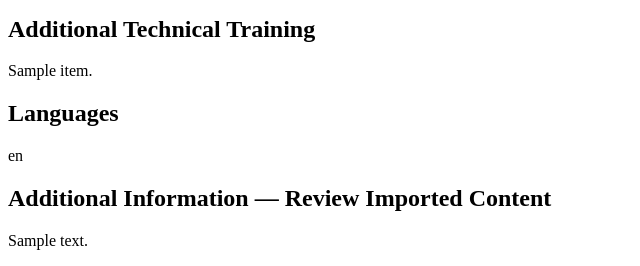
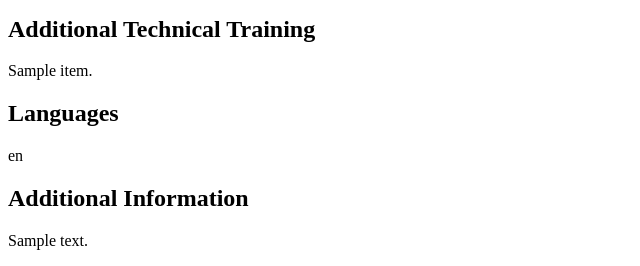
Before and after one commit to PabloAGMgithub/ResumeForge, a Python web app: template templates/harvard.html in a window 1280 px wide. Shown: the part 707-973 px from the top of the page, without its empty margins (0-640 px from the left). Run offline with Jinja, Linux system fonts and the light colour scheme; the template is opened without the code that fills it: most values are stand-ins (such as "Sample title", 1, 10 or a date in 2020).

Commit message:
Finalize CV template headings

```diff
--- a/templates/executive.html
+++ b/templates/executive.html
@@ -160,7 +160,7 @@
       {% elif block.type == 'projects' %}<section class="exec-section"><h2>Projects</h2><div class="exec-projects">{% for project in p.projects %}<div class="exec-project"><strong>{{ project.name }}</strong><div class="exec-muted">{{ project.technologies }}</div><p>{{ project.description }}</p></div>{% endfor %}</div></section>
       {% elif block.type == 'training' %}<section class="exec-section"><h2>Additional Technical Training</h2><p class="exec-paragraph">{{ p.training | join('; ') }}.</p></section>
       {% elif block.type == 'languages' %}<section class="exec-section"><h2>Languages</h2><p class="exec-paragraph">{{ p.languages | join('  |  ') }}</p></section>
-      {% elif block.type == 'notes' %}<section class="exec-section"><h2>Additional Information — Review Imported Content</h2><p class="exec-paragraph unclassified">{{ p.extra_notes }}</p></section>
+      {% elif block.type == 'notes' %}<section class="exec-section"><h2>Additional Information</h2><p class="exec-paragraph unclassified">{{ p.extra_notes }}</p></section>
       {% endif %}
     {% endfor %}
   </main>
--- a/templates/harvard.html
+++ b/templates/harvard.html
@@ -17,5 +17,5 @@
   {% if p.projects %}<section class="section-h"><h2>Projects</h2><div class="projects-grid">{% for project in p.projects %}<article class="project-card"><h3>{{ project.name }}</h3><p class="tools">{{ project.technologies }}</p><p>{{ project.description }}</p></article>{% endfor %}</div></section>{% endif %}
   {% if p.training %}<section class="section-h"><h2>Additional Technical Training</h2><p>{% for item in p.training %}{{ item }}{% if not loop.last %}; {% endif %}{% endfor %}.</p></section>{% endif %}
   {% if p.languages %}<section class="section-h"><h2>Languages</h2><p>{{ p.languages | join('  |  ') }}</p></section>{% endif %}
-  {% if p.extra_notes %}<section class="section-h"><h2>Additional Information — Review Imported Content</h2><p class="unclassified">{{ p.extra_notes }}</p></section>{% endif %}
+  {% if p.extra_notes %}<section class="section-h"><h2>Additional Information</h2><p class="unclassified">{{ p.extra_notes }}</p></section>{% endif %}
 </main></body></html>
```
